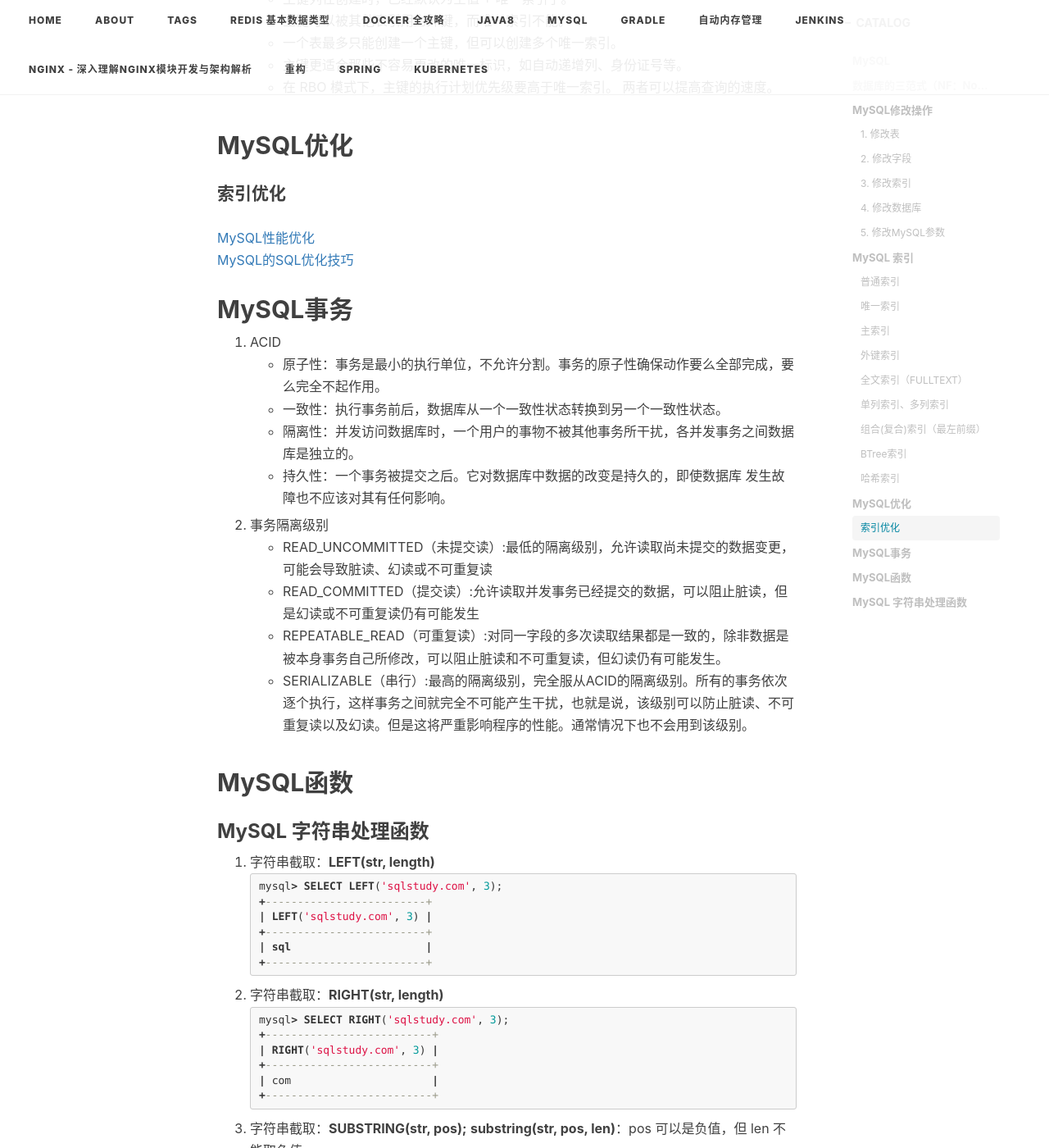
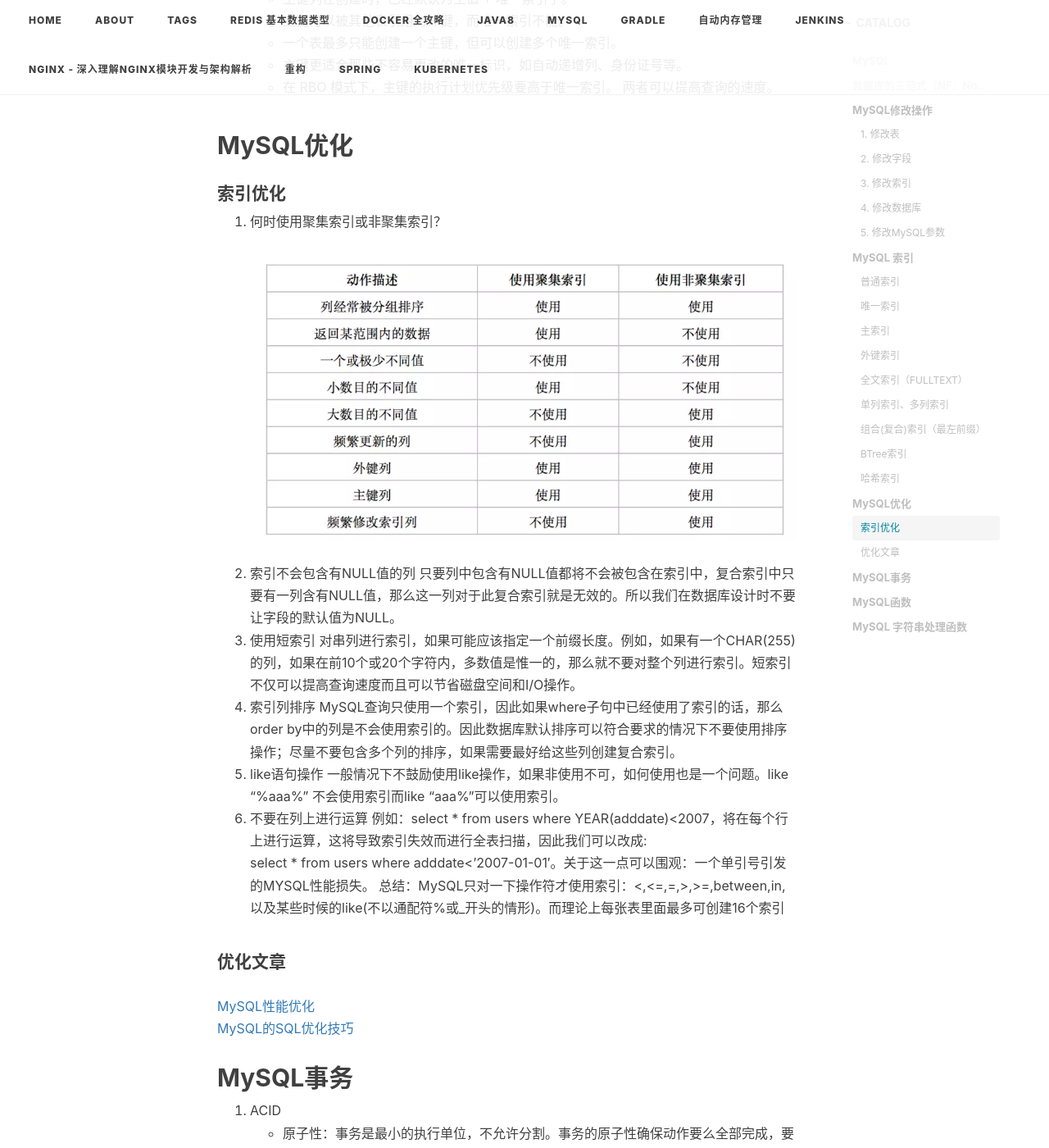
Before and after one commit to mgljava/mgljava.github.io, a Jekyll site: the page built from _posts/2019-04-26-MySQL.md, in a window 1280 px wide and 1400 px high, scrolled down 5161 px. Shown: the whole window at 82% size. Built offline with Jekyll 4.4.1, drawn with Linux system fonts in a browser that asks for light colours; nearby versions of some CDN libraries; comment, search, counter and statistics services are not loaded.

Commit message:
[TECH][glming] add mysql

```diff
--- a/_posts/2019-04-26-MySQL.md
+++ b/_posts/2019-04-26-MySQL.md
@@ -163,6 +163,22 @@
 ## MySQL优化
 
 #### 索引优化
+1. 何时使用聚集索引或非聚集索引？
+<img src="../../../../img/mysql_index.jpg">
+2. 索引不会包含有NULL值的列
+只要列中包含有NULL值都将不会被包含在索引中，复合索引中只要有一列含有NULL值，那么这一列对于此复合索引就是无效的。所以我们在数据库设计时不要让字段的默认值为NULL。
+3. 使用短索引
+对串列进行索引，如果可能应该指定一个前缀长度。例如，如果有一个CHAR(255)的列，如果在前10个或20个字符内，多数值是惟一的，那么就不要对整个列进行索引。短索引不仅可以提高查询速度而且可以节省磁盘空间和I/O操作。
+4. 索引列排序
+MySQL查询只使用一个索引，因此如果where子句中已经使用了索引的话，那么order by中的列是不会使用索引的。因此数据库默认排序可以符合要求的情况下不要使用排序操作；尽量不要包含多个列的排序，如果需要最好给这些列创建复合索引。
+5. like语句操作
+一般情况下不鼓励使用like操作，如果非使用不可，如何使用也是一个问题。like “%aaa%” 不会使用索引而like “aaa%”可以使用索引。
+6. 不要在列上进行运算
+例如：select * from users where YEAR(adddate)<2007，将在每个行上进行运算，这将导致索引失效而进行全表扫描，因此我们可以改成:
+select * from users where adddate<’2007-01-01′。关于这一点可以围观：一个单引号引发的MYSQL性能损失。
+总结：MySQL只对一下操作符才使用索引：<,<=,=,>,>=,between,in,以及某些时候的like(不以通配符%或_开头的情形)。而理论上每张表里面最多可创建16个索引
+
+#### 优化文章
 [MySQL性能优化](https://blog.csdn.net/oChangWen/article/details/52471700)
 [MySQL的SQL优化技巧](http://www.uml.org.cn/sjjm/201610184.asp?artid=18531)
 
```
Also changed, not shown: _posts/2019-05-13-MySQL-Key-Index-Difference.md (added, +13 -0 lines), img/mysql_index.jpg (added).
